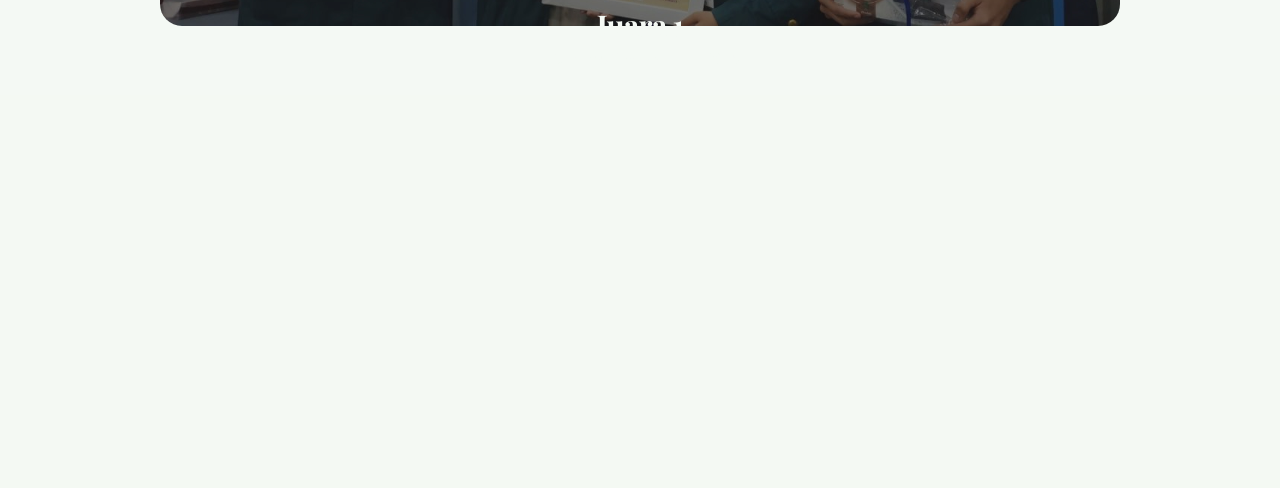
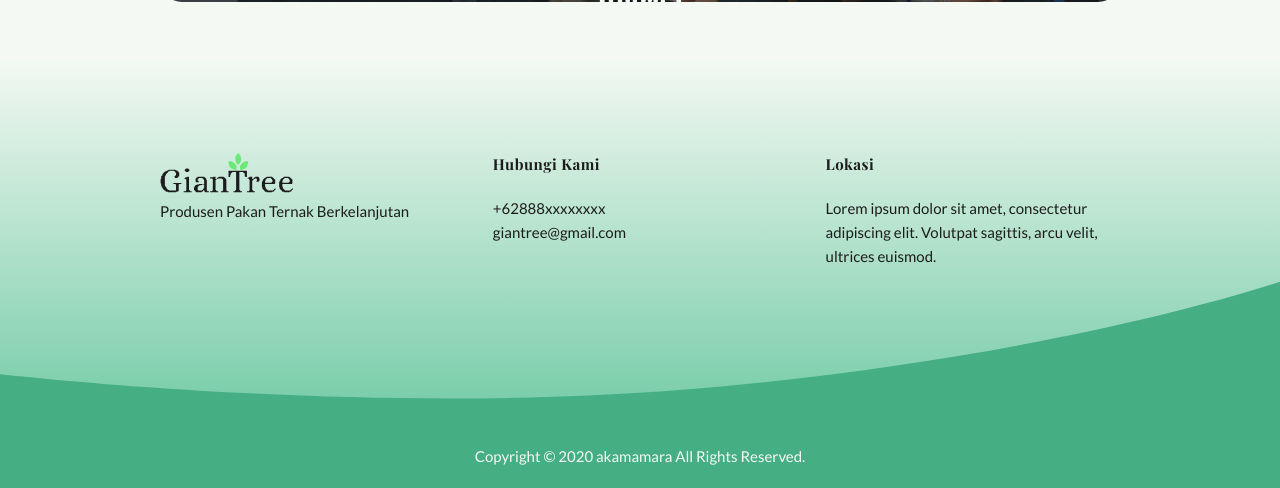
Before and after one commit to akamamara/GianTree, a PHP site: page / in a window 1280 px wide. Shown: the part 3822-4310 px from the top of the page. Before the commit the page ends 3848 px from the top, so only its background shows below. Run offline with PHP 8.4, Linux system fonts and the light colour scheme.

Commit message:
Fix section

```diff
--- a/css/skeleton.css
+++ b/css/skeleton.css
@@ -141,7 +141,7 @@
 h3 { font-size: 3.0rem; line-height: 1.3;  letter-spacing: -.1rem; }
 h4 { font-size: 2.4rem; line-height: 1.35; letter-spacing: -.08rem; }
 h5 { font-size: 1.8rem; line-height: 1.5;  letter-spacing: -.05rem; }
-h6 { font-size: 1.5rem; line-height: 1.6;  letter-spacing: 0; }
+h6 { font-size: 1.5rem; line-height: 1.6;  letter-spacing: .05rem; }
 
 /* Larger than phablet */
 @media (min-width: 550px) {
--- a/css/styles.css
+++ b/css/styles.css
@@ -4,7 +4,7 @@
 
 .heading{
     height: 100vh;
-    width: 100%;
+    max-width: 100vw;
     z-index: -1;
     background: url('../images/image1.jpg');
     background-size: cover;
@@ -150,7 +150,6 @@
     display: flex;
     flex-direction: column;
     align-items: center;
-    margin-right: 2rem;
 }
 
 .showup-detail{
@@ -272,7 +271,10 @@
 
 .produk-kami {
     background-image: url('../images/bg_v.svg');
-    background-repeat: no-repeat;
+    background-repeat: repeat-x;
+    background-size: fill;
+    background-position: center;
+
     width: 100%;
     height: 100%;
 
@@ -310,3 +312,34 @@
     justify-content: center;
     text-align: center;
 }
+
+.footer{
+    background-image: url('../images/overlay_footer.svg');
+    background-position: center;
+    background-repeat: repeat-x;
+
+    width: 100%;
+    height: 100%;
+    padding-top: 15rem;
+}
+
+.footer p{
+    margin-bottom: 0;
+}
+
+.copyright{
+    background-image: url('../images/curve.svg');
+    background-position: center;
+    background-repeat: no-repeat;
+    width: 100%;
+    height: 20rem;
+
+    color: #F4F9F4;
+    text-align: center;
+
+    display: flex;
+    flex-direction: column-reverse;
+    padding-bottom: 2rem;
+    margin-top: -12rem;
+    z-index: 1;
+}
--- a/index.html
+++ b/index.html
@@ -1,5 +1,5 @@
 <!DOCTYPE html>
-<html lang="en">
+<html lang="id">
 
 <head>
     <meta charset="utf-8">
@@ -66,29 +66,35 @@
                 <h3>Krisis <br>
                     Sampah Organik</h3>
             </div>
-            <div class="eight columns penjelasan">
+            <div class="eight columns clearfix">
                 <div class='four columns detail'>
+                    <div>
                         <div class="circle-detail"></div>
                         <div class="showup-detail">
                             <h5><span style='font-size: 6.4rem;'>62</span> ton</h5>
+                        </div>
                     </div>
                     <div class="detail-desc">
                         <p>Menghasilkan Sampah 67 ton di tahun 2019</p>
                     </div>
                 </div>
                 <div class='four columns detail'>
+                    <div>
                         <div class="circle-detail"></div>
                         <div class="showup-detail">
                             <h5><span style='font-size: 6.4rem;'>60</span>%</h5>
+                        </div>
                     </div>
                     <div class="detail-desc">
                         <p>60% diantaranya adalah Sampah Organik</p>
                     </div>
                 </div>
                 <div class='four columns detail'>
+                    <div>
                         <div class="circle-detail"></div>
                         <div class="showup-detail">
                             <h5><span style='font-size: 6.4rem;'>24</span>%</h5>
+                        </div>
                     </div>
                     <div class="detail-desc">
                         <p>24% masih tidak terolah dengan baik</p>
@@ -102,16 +108,17 @@
                     Ketahanan Pangan <br />
                     Berkelanjutan</h3>
             </div>
-            <div class="eight columns penjelasan">
+            <div class='eight columns clearfix'>
                 <div class='four columns detail'>
                     <div class="circle-detail">
                         <img src="./images/yuki-eyre-_4d1xR6Ev8c-unsplash.jpg" alt="Sekumpulan manusia">
                     </div>
                     <div class="showup-detail-alt">
-                        <h5>Populasi Manusia</h5>
+                        <h5>Populasi <br> Manusia</h5>
                     </div>
                     <div class="detail-desc">
-                        <p>Populasi manusia di Indonesia diperkirakan mencapai 319 Juta Jiwa di tahun 2045 hal itu pasti
+                        <p>Populasi manusia di Indonesia diperkirakan mencapai 319 Juta Jiwa di tahun 2045 hal itu
+                            pasti
                             mempengaruhi kebutuhan makanan khususnya protein.</p>
                     </div>
                 </div>
@@ -132,7 +139,7 @@
                         <img src="./images/arisa-chattasa-mJ7ghTbKXYo-unsplash.jpg" alt="Makanan unggas">
                     </div>
                     <div class="showup-detail-alt">
-                        <h5>Makanan Unggas</h5>
+                        <h5>Makanan <br> Unggas</h5>
                     </div>
                     <div class="detail-desc">
                         <p>Biaya pokok produksi pakan yang lebih mahal 45% dibanding produksi di luar negeri.</p>
@@ -224,6 +231,29 @@
                 </div>
             </div>
         </div>
-
+    </div>
+    <div class="footer">
+        <div class="container">
+            <div class="four columns">
+                <img src="./images/logo.svg" alt="Logo GianTree">
+                <p>Produsen Pakan Ternak Berkelanjutan</p>
+            </div>
+            <div class="one columns"></div>
+            <div class="four columns">
+                <h6><b>Hubungi Kami</b></h6>
+                <p>+62888xxxxxxxx</p>
+                <p>giantree@gmail.com</p>
+            </div>
+            <div class="four columns">
+                <h6><b>Lokasi</b></h6>
+                <p>Lorem ipsum dolor sit amet, consectetur adipiscing elit. Volutpat sagittis, arcu velit, ultrices
+                    euismod.</p>
+            </div>
+        </div>
+        <div class="copyright">
+            <div class="container">
+                Copyright © 2020 akamamara All Rights Reserved.
+            </div>
+        </div>
     </div>
 </body>
```
Also changed, not shown: coba.html (added, +69 -0 lines). Lines whose indentation alone changed are shown as unchanged.
